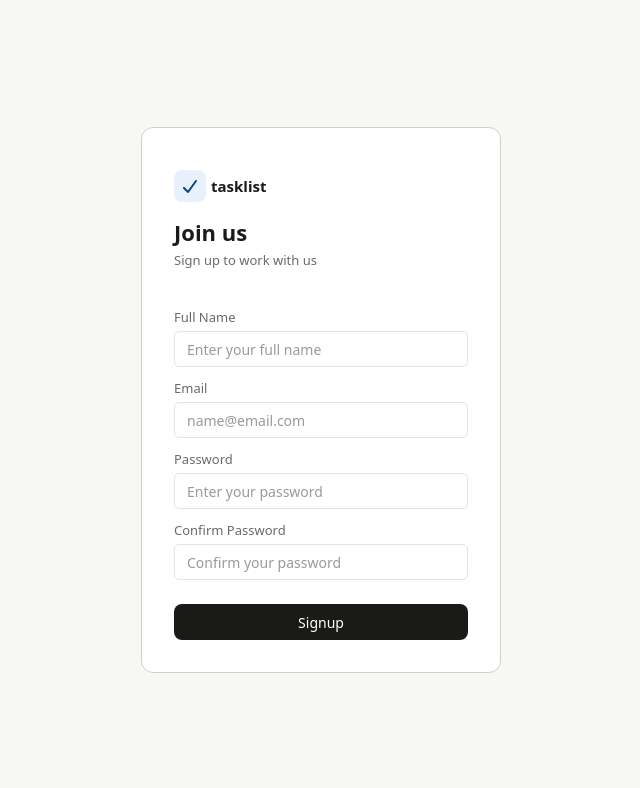
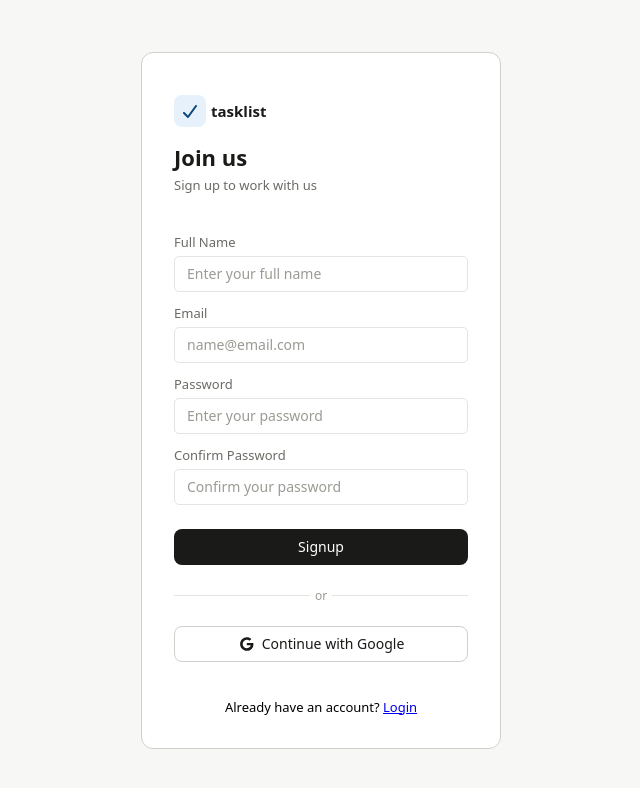
Before and after one commit to AlainRegisDev88/to-do-app, a React (Vite) app in the folder to-do-app/: page /auth/signup in a window 1280 px wide. Shown: the top 788 px of the page, without its empty margins (319-959 px from the left). Built offline with nearby package versions, Linux system fonts and the light colour scheme.

Commit message:
add signup with google option and a footer

```diff
--- a/to-do-app/src/components/Login.jsx
+++ b/to-do-app/src/components/Login.jsx
@@ -96,7 +96,7 @@ const Login = () => {
                         <div className="box-footer">
                             <p>Don't have an account? <Link to="/auth/signup">Signup</Link></p>
                         </div>
-                        <div>{error}{successMessage && (`${successMessage}, You Can now login ${name}`)}</div>
+                        <div>{error && (error)}{successMessage && (`${successMessage}, You Can now login ${name}`)}</div>
                     </div>
                 </form>
             </div>
--- a/to-do-app/src/components/Signup.jsx
+++ b/to-do-app/src/components/Signup.jsx
@@ -4,6 +4,8 @@ import './Signup.css'
 import { useNavigate } from 'react-router-dom'
 import { FontAwesomeIcon } from '@fortawesome/react-fontawesome'
 import { faCheck } from '@fortawesome/free-solid-svg-icons'
+import { faGoogle } from '@fortawesome/free-brands-svg-icons'
+import { Link } from 'react-router-dom'
 
 const Signup = () => {
     const [fullName, setFullName] = useState('')
@@ -108,6 +110,20 @@ const Signup = () => {
                         <div className="class-item">
                             <button type="submit" className="submit-button">Signup</button>
                         </div>
+
+                        <div className="class-item divider-section">
+                            <div className="divider-line"></div>
+                            <div className="divider-text">or</div>
+                            <div className="divider-line"></div>
+                        </div>
+
+                        <div className="class-item continue-with-google">
+                            <div className="icon"><FontAwesomeIcon icon={faGoogle} /></div><p>Continue with Google</p>
+                        </div>
+
+                        <div className="box-footer">
+                            <p>Already have an account? <Link to="/auth/login">Login</Link></p>
+                        </div>
                     </div>
                 </form>
             </div>
```
